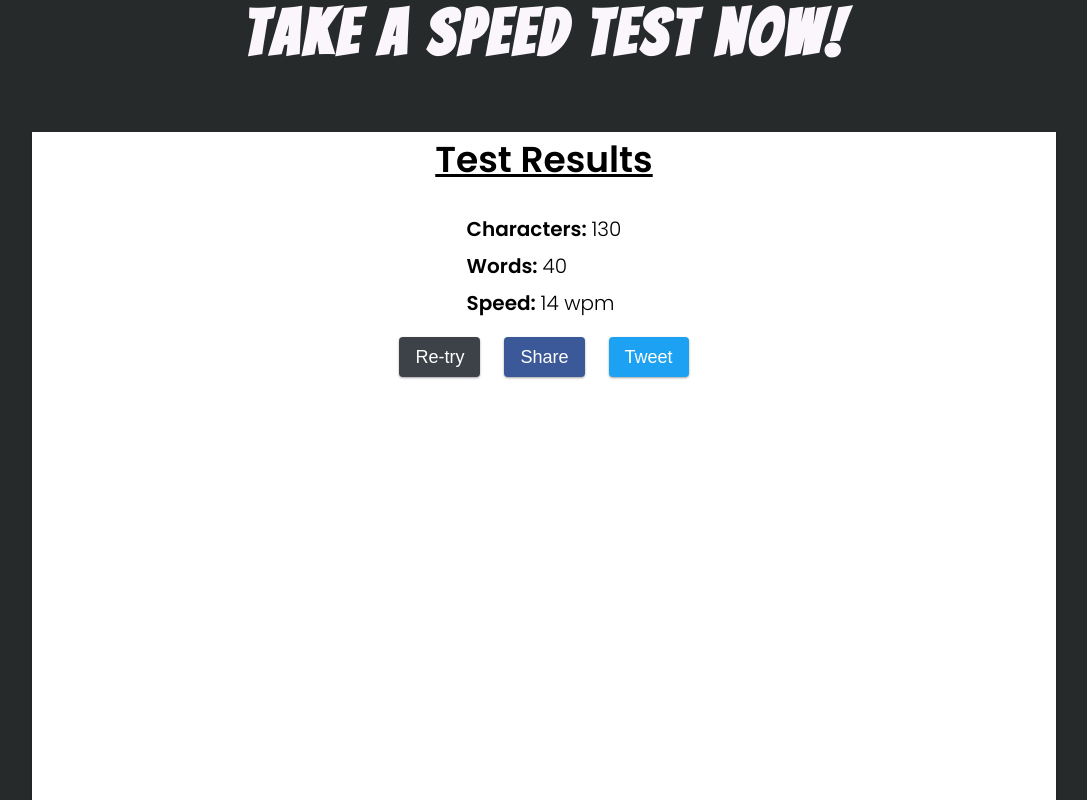
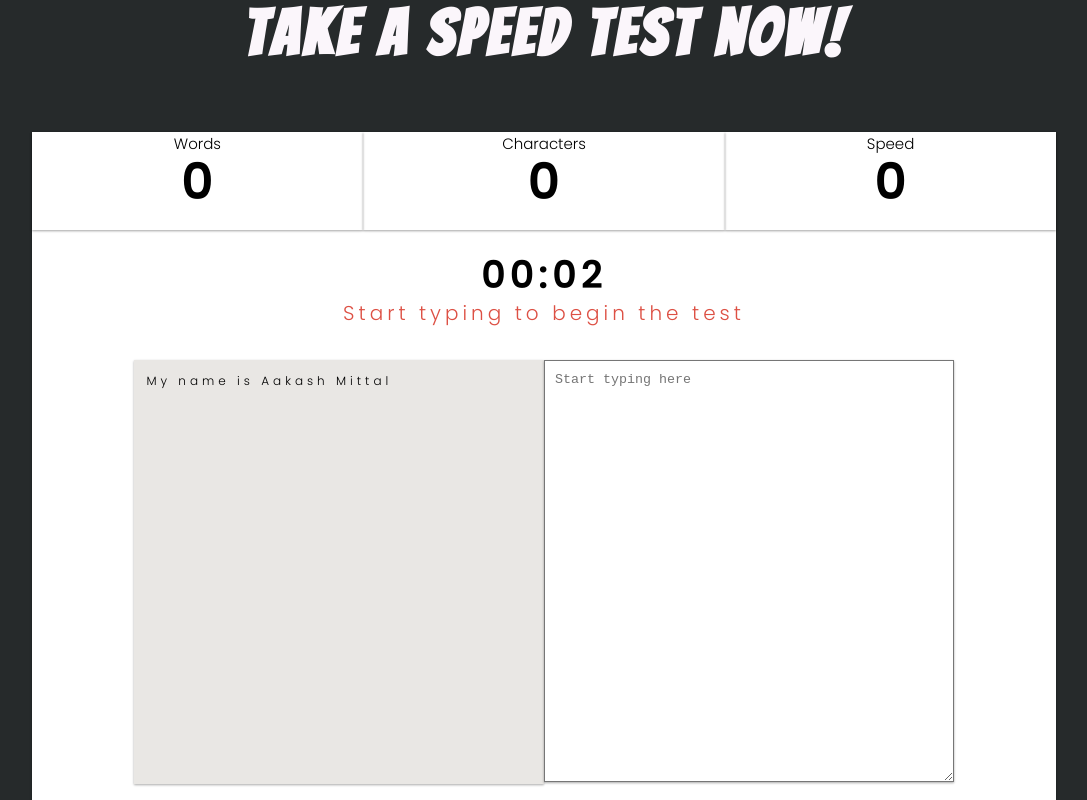
Before and after one commit to mittalaakash/Turbo-type, a React (Create React App) app: page / in a window 1280 px wide. Shown: the part 860-1660 px from the top of the page, without its empty margins (96-1183 px from the left). Built offline with nearby package versions, Linux system fonts and the light colour scheme.

Commit message:
data flow

```diff
--- a/src/Components/App/App.jsx
+++ b/src/Components/App/App.jsx
@@ -5,7 +5,18 @@
 import Nav from '../Nav/Nav';
 import './App.css';
 
+const totalTime = 2;
+
 class App extends React.Component {
+  state = {
+    selectedParagraph: 'My name is Aakash Mittal',
+    timerStarted: false,
+    timeRemaining: totalTime,
+    words: 0,
+    characters: 0,
+    wpm: 0,
+  };
+
   render() {
     return (
       <div className='app'>
@@ -15,7 +26,14 @@
         <Landing />
 
         {/* Challenge Section */}
-        <ChallengeSection />
+        <ChallengeSection
+          selectedParagraph={this.state.selectedParagraph}
+          words={this.state.words}
+          characters={this.state.characters}
+          wpm={this.state.wpm}
+          timeRemaining={this.state.timeRemaining}
+          timerStarted={this.state.timerStarted}
+        />
 
         {/* Footer */}
         <Footer />
--- a/src/Components/ChallengeSection/ChallengeSection.jsx
+++ b/src/Components/ChallengeSection/ChallengeSection.jsx
@@ -2,13 +2,27 @@
 import TestContainer from '../TestContainer/TestContainer';
 import './ChallengeSection.css';
 
-const ChallengeSection = () => {
+const ChallengeSection = ({
+  selectedParagraph,
+  words,
+  wpm,
+  characters,
+  timeRemaining,
+  timerStarted,
+}) => {
   return (
     <div className='challenge-section-container'>
       <h1 data-aos='fade-down' className='challenge-section-header'>
         Take a speed test now!
       </h1>
-      <TestContainer words={40} wpm={14} characters={130} />
+      <TestContainer
+        selectedParagraph={selectedParagraph}
+        words={words}
+        wpm={wpm}
+        characters={characters}
+        timeRemaining={timeRemaining}
+        timerStarted={timerStarted}
+      />
     </div>
   );
 };
--- a/src/Components/TestContainer/TestContainer.jsx
+++ b/src/Components/TestContainer/TestContainer.jsx
@@ -3,16 +3,25 @@
 import TypingChallengeContainer from '../TypingChallengeContainer/TypingChallengeContainer';
 import './TestContainer.css';
 
-const TestContainer = ({ words, characters, wpm }) => {
-  const timeRemaining = 0;
+const TestContainer = ({
+  selectedParagraph,
+  words,
+  wpm,
+  characters,
+  timeRemaining,
+  timerStarted,
+}) => {
   return (
     <div className='test-container'>
       {timeRemaining > 0 ? (
         <div data-aos='fade-up' className='typing-challenge-cont'>
           <TypingChallengeContainer
+            selectedParagraph={selectedParagraph}
             words={words}
+            wpm={wpm}
             characters={characters}
-            wpm={wpm}
+            timeRemaining={timeRemaining}
+            timerStarted={timerStarted}
           />
         </div>
       ) : (
--- a/src/Components/TypingChallenge/TypingChallenge.jsx
+++ b/src/Components/TypingChallenge/TypingChallenge.jsx
@@ -1,12 +1,20 @@
 import React from 'react';
 import './TypingChallenge.css';
 
-const TypingChallenge = ({ selectedParagraph }) => {
+const TypingChallenge = ({
+  selectedParagraph,
+  timeRemaining,
+  timerStarted,
+}) => {
   return (
     <div className='typing-challenge'>
       <div className='timer-container'>
-        <p className='timer'>00:60</p>
-        <p className='timer-info'>Start typing to begin the test</p>
+        <p className='timer'>
+          00:{timeRemaining >= 10 ? timeRemaining : `0${timeRemaining}`}
+        </p>
+        <p className='timer-info'>
+          {!timerStarted && 'Start typing to begin the test'}
+        </p>
       </div>
 
       <div className='textarea-container'>
--- a/src/Components/TypingChallengeContainer/TypingChallengeContainer.jsx
+++ b/src/Components/TypingChallengeContainer/TypingChallengeContainer.jsx
@@ -3,7 +3,14 @@
 import TypingChallenge from '../TypingChallenge/TypingChallenge';
 import './TypingChallengeContainer.css';
 
-const TypingChallengeContainer = ({ words, characters, wpm }) => {
+const TypingChallengeContainer = ({
+  selectedParagraph,
+  words,
+  wpm,
+  characters,
+  timeRemaining,
+  timerStarted,
+}) => {
   return (
     <div className='typing-challenge-container'>
       {/* Details Section */}
@@ -17,7 +24,11 @@
       </div>
       {/* the real challenge */}
       <div className='typewriter-container'>
-        <TypingChallenge selectedParagraph='Hello World!!' />
+        <TypingChallenge
+          timeRemaining={timeRemaining}
+          timerStarted={timerStarted}
+          selectedParagraph={selectedParagraph}
+        />
       </div>
     </div>
   );
```
